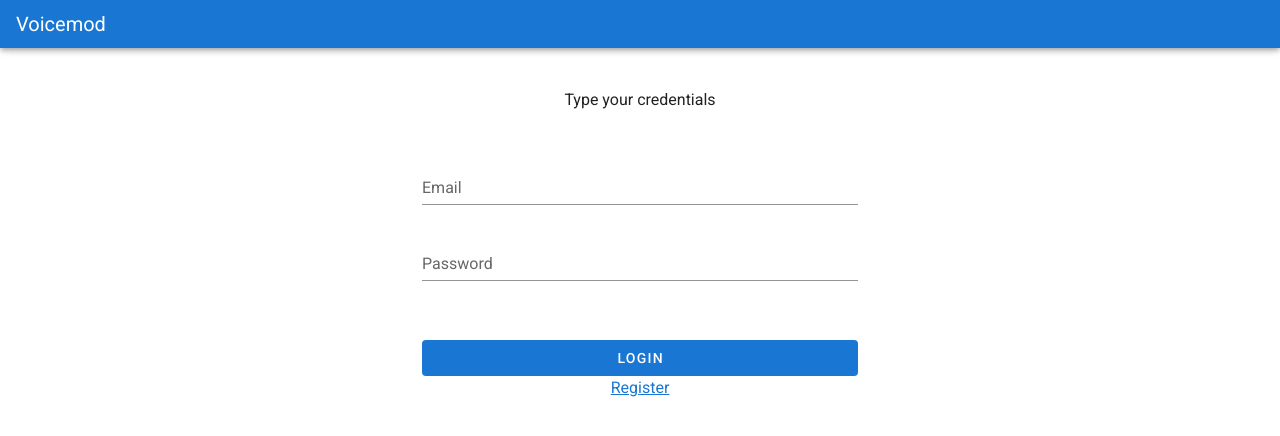
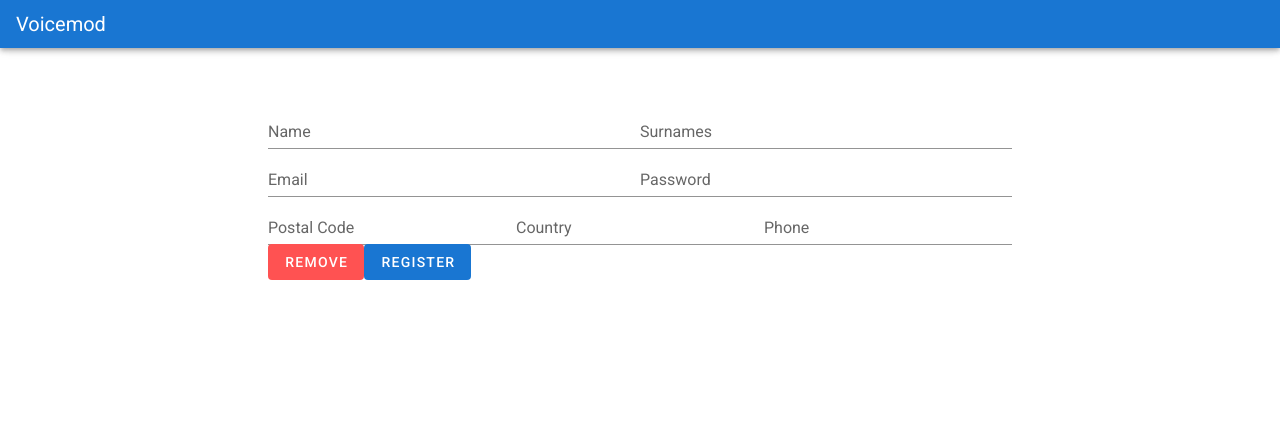
Before and after one commit to cinfantesa/vm-user-api, a Vue app in the folder app/: page /#/home in a window 1280 px wide. Before the commit this address led to /#/login. Shown: the top 436 px of the page. Built offline with nearby package versions, Linux system fonts and the light colour scheme.

Commit message:
adding new pages

```diff
--- a/app/src/App.vue
+++ b/app/src/App.vue
@@ -28,4 +28,7 @@ export default {
 </script>
 
 <style>
+  #main-content {
+    margin-top: 40px;
+  }
 </style>
--- a/app/src/pages/home/Home.vue
+++ b/app/src/pages/home/Home.vue
@@ -1,12 +1,78 @@
 <template>
-  <p>Home</p>
+  <v-container id="register">
+    <v-form
+        ref="registerForm"
+    >
+      <v-layout column>
+        <v-layout>
+          <v-flex>
+            <v-text-field
+                label="Name"
+                hide-details="auto"/>
+          </v-flex>
+          <v-flex>
+            <v-text-field
+                label="Surnames"
+                hide-details="auto"/>
+          </v-flex>
+        </v-layout>
+        <v-layout>
+          <v-flex>
+            <v-text-field
+                label="Email"
+                hide-details="auto"/>
+          </v-flex>
+          <v-flex>
+            <v-text-field
+                label="Password"
+                hide-details="auto"/>
+          </v-flex>
+        </v-layout>
+        <v-layout>
+          <v-flex>
+            <v-text-field
+                label="Postal Code"
+                hide-details="auto"/>
+          </v-flex>
+          <v-flex>
+            <v-text-field
+                label="Country"
+                hide-details="auto"/>
+          </v-flex>
+          <v-flex>
+            <v-text-field
+                label="Phone"
+                hide-details="auto"/>
+          </v-flex>
+        </v-layout>
+        <v-layout>
+          <v-btn
+              id="remove"
+              depressed color="error">
+            Remove
+          </v-btn>
+          <v-btn
+              id="submit"
+              depressed color="primary">
+            Register
+          </v-btn>
+        </v-layout>
+      </v-layout>
+    </v-form>
+  </v-container>
 </template>
 
 <script>
-export default {
-}
+export default {}
 </script>
 
 <style scoped>
+#register {
+  height: 100%;
+  width: 60%;
+}
 
+.v-text-field {
+  /*padding: 30px;*/
+}
 </style>
--- a/app/src/pages/login/Login.vue
+++ b/app/src/pages/login/Login.vue
@@ -80,7 +80,6 @@ export default {
 
 <style scoped>
 #login {
-  padding-top: 40px;
   width: 460px;
   height: 100%;
 }
--- a/app/src/pages/register/Register.vue
+++ b/app/src/pages/register/Register.vue
@@ -1,12 +1,73 @@
 <template>
-  <p>Register</p>
+  <v-container id="register">
+    <v-form
+        ref="registerForm"
+    >
+      <v-layout column>
+        <v-layout>
+          <v-flex>
+            <v-text-field
+                label="Name"
+                hide-details="auto"/>
+          </v-flex>
+          <v-flex>
+            <v-text-field
+                label="Surnames"
+                hide-details="auto"/>
+          </v-flex>
+        </v-layout>
+        <v-layout>
+          <v-flex>
+            <v-text-field
+                label="Email"
+                hide-details="auto"/>
+          </v-flex>
+          <v-flex>
+            <v-text-field
+                label="Password"
+                hide-details="auto"/>
+          </v-flex>
+        </v-layout>
+        <v-layout>
+          <v-flex>
+            <v-text-field
+                label="Postal Code"
+                hide-details="auto"/>
+          </v-flex>
+          <v-flex>
+            <v-text-field
+                label="Country"
+                hide-details="auto"/>
+          </v-flex>
+          <v-flex>
+            <v-text-field
+                label="Phone"
+                hide-details="auto"/>
+          </v-flex>
+        </v-layout>
+        <v-flex align-self-end>
+          <v-btn
+              id="submit"
+              depressed color="primary">
+            Register
+          </v-btn>
+        </v-flex>
+      </v-layout>
+    </v-form>
+  </v-container>
 </template>
 
 <script>
-export default {
-}
+export default {}
 </script>
 
 <style scoped>
+  #register {
+    height: 100%;
+    width: 60%;
+  }
 
+  .v-text-field {
+    padding: 30px;
+  }
 </style>
--- a/app/src/router/index.js
+++ b/app/src/router/index.js
@@ -29,9 +29,9 @@ const router = new VueRouter({
   routes
 })
 
-router.beforeEach((to, from, next) => {
-  if(to.name !== 'Login' && !localStorage.getItem('token')) next({ name: 'Login' })
-  else next()
-})
+// router.beforeEach((to, from, next) => {
+//   if(to.name !== 'Login' && !localStorage.getItem('token')) next({ name: 'Login' })
+//   else next()
+// })
 
 export default router
```
